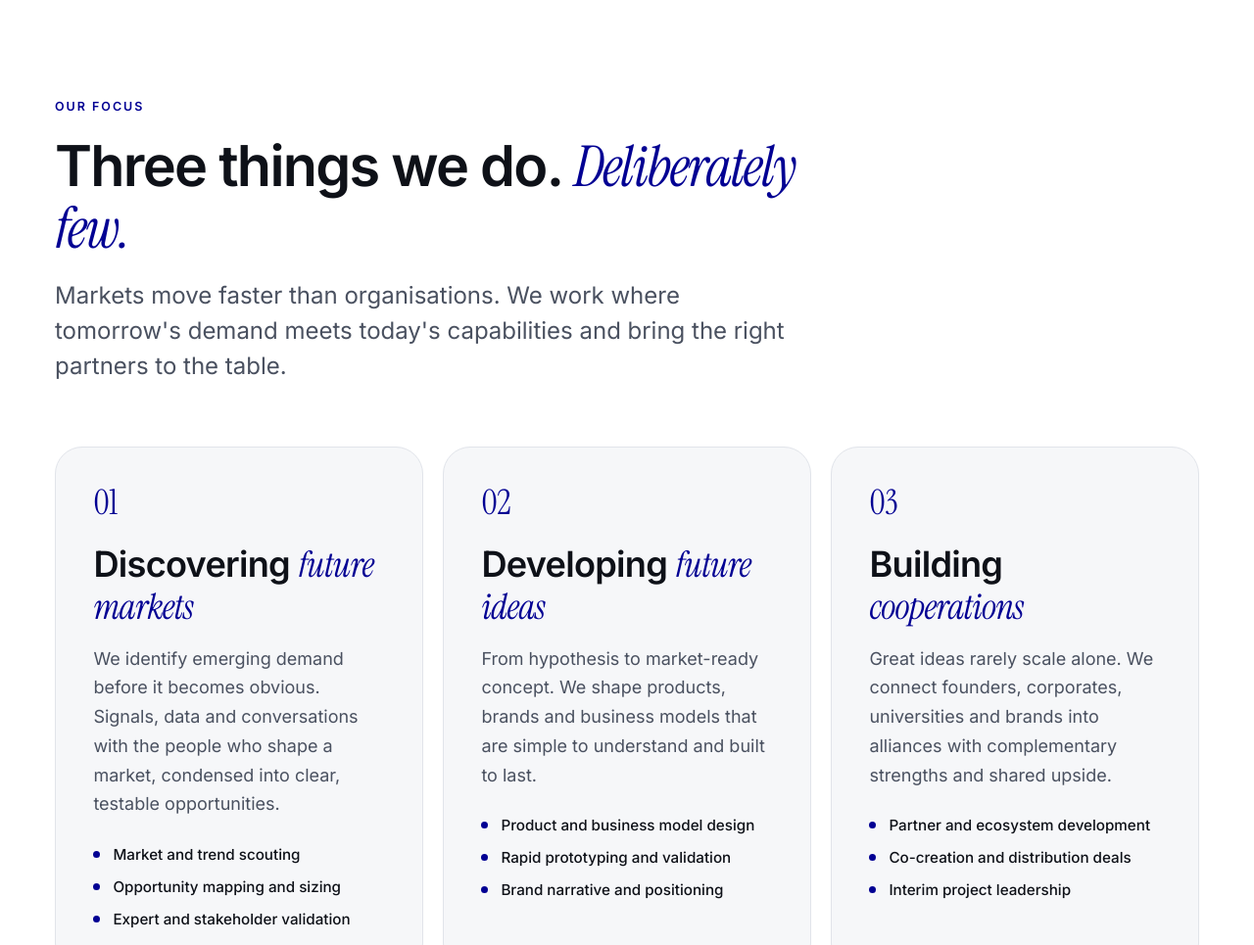
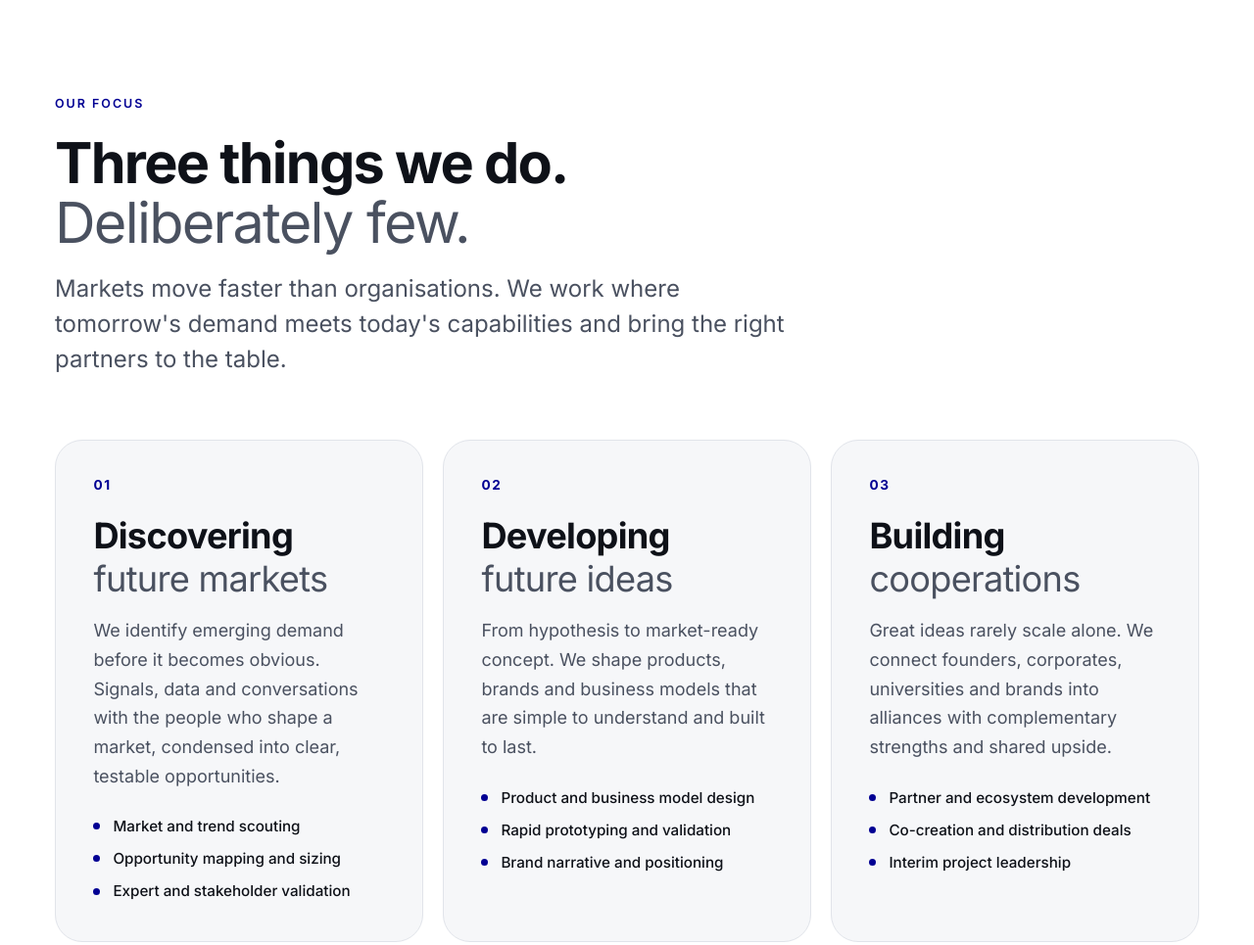
Before and after one commit to flashmenandwockman/flashmenandwockman-web, a plain HTML site: page index.html in a window 1280 px wide. Shown: the part 840-1805 px from the top of the page at 98% size. Drawn offline with Linux system fonts and the light colour scheme.

Commit message:
Typography: Inter only, bold/regular contrast instead of serif italic
Co-Authored-By: Claude Fable 5.1 <noreply@anthropic.com>

```diff
--- a/index.html
+++ b/index.html
@@ -21,7 +21,7 @@
 
   <link rel="preconnect" href="https://fonts.googleapis.com">
   <link rel="preconnect" href="https://fonts.gstatic.com" crossorigin>
-  <link href="https://fonts.googleapis.com/css2?family=Inter:opsz,wght@14..32,300..800&family=Instrument+Serif:ital@0;1&display=swap" rel="stylesheet">
+  <link href="https://fonts.googleapis.com/css2?family=Inter:opsz,wght@14..32,300..800&display=swap" rel="stylesheet">
 
   <link rel="stylesheet" href="/styles.css" />
 </head>
--- a/styles.css
+++ b/styles.css
@@ -14,7 +14,6 @@
   --accent-soft: #e9eaff;
 
   --font-sans: 'Inter', -apple-system, BlinkMacSystemFont, 'Segoe UI', Roboto, sans-serif;
-  --font-serif: 'Instrument Serif', 'Times New Roman', Georgia, serif;
 
   --step--1: clamp(0.85rem, 0.8rem + 0.2vw, 0.95rem);
   --step-0: clamp(1rem, 0.95rem + 0.25vw, 1.125rem);
@@ -56,10 +55,10 @@ body {
 img { max-width: 100%; display: block; }
 a { color: inherit; }
 
-h1, h2, h3 { margin: 0; font-weight: 600; letter-spacing: -0.03em; line-height: 1.05; }
+h1, h2, h3 { margin: 0; font-weight: 700; letter-spacing: -0.03em; line-height: 1.05; }
 h2 { font-size: var(--step-3); }
 h3 { font-size: var(--step-1); letter-spacing: -0.02em; line-height: 1.2; }
-h1 em, h2 em, h3 em { font-family: var(--font-serif); font-style: italic; font-weight: 400; color: var(--accent); }
+h1 em, h2 em, h3 em { font-style: normal; font-weight: 400; color: var(--ink-2); }
 p { margin: 0; }
 
 .container { max-width: var(--max); margin: 0 auto; padding: 0 var(--pad); }
@@ -173,7 +172,7 @@ p { margin: 0; }
   transition: transform var(--t), box-shadow var(--t), border-color var(--t);
 }
 .focus-card:hover { transform: translateY(-4px); box-shadow: var(--shadow-md); border-color: transparent; }
-.focus-index { font-family: var(--font-serif); font-size: 2.2rem; color: var(--accent); line-height: 1; margin-bottom: 1.5rem; }
+.focus-index { font-size: .85rem; font-weight: 700; letter-spacing: .12em; color: var(--accent); line-height: 1; margin-bottom: 1.5rem; }
 .focus-card h3 { font-size: var(--step-2); margin-bottom: 1rem; }
 .focus-card p { color: var(--ink-2); margin-bottom: 1.5rem; }
 .feature-list { list-style: none; margin: 0; padding: 0; display: grid; gap: .5rem; }
@@ -211,7 +210,7 @@ p { margin: 0; }
 .step { padding: 2rem 1.5rem 2rem 0; border-right: 1px solid var(--line); }
 .step + .step { padding-left: 1.5rem; }
 .step:last-child { border-right: 0; }
-.step-no { font-family: var(--font-serif); font-size: 1.6rem; color: var(--accent); display: block; margin-bottom: 1.5rem; }
+.step-no { font-size: .85rem; font-weight: 700; letter-spacing: .12em; color: var(--accent); display: block; margin-bottom: 1.5rem; }
 .step h3 { margin-bottom: .75rem; }
 .step p { color: var(--ink-2); font-size: var(--step--1); }
 
@@ -234,7 +233,7 @@ p { margin: 0; }
 }
 .cta-inner { position: relative; max-width: 720px; }
 .cta h2 { color: #fff; }
-.cta h2 em { color: rgba(255,255,255,.85); }
+.cta h2 em { color: rgba(255,255,255,.7); }
 .cta-text { margin: 1.5rem auto 2.5rem; font-size: var(--step-1); color: rgba(255,255,255,.85); line-height: 1.5; max-width: 48ch; }
 
 /* Footer */
```
Also changed, not shown: projects.html (+1 -1 lines).
